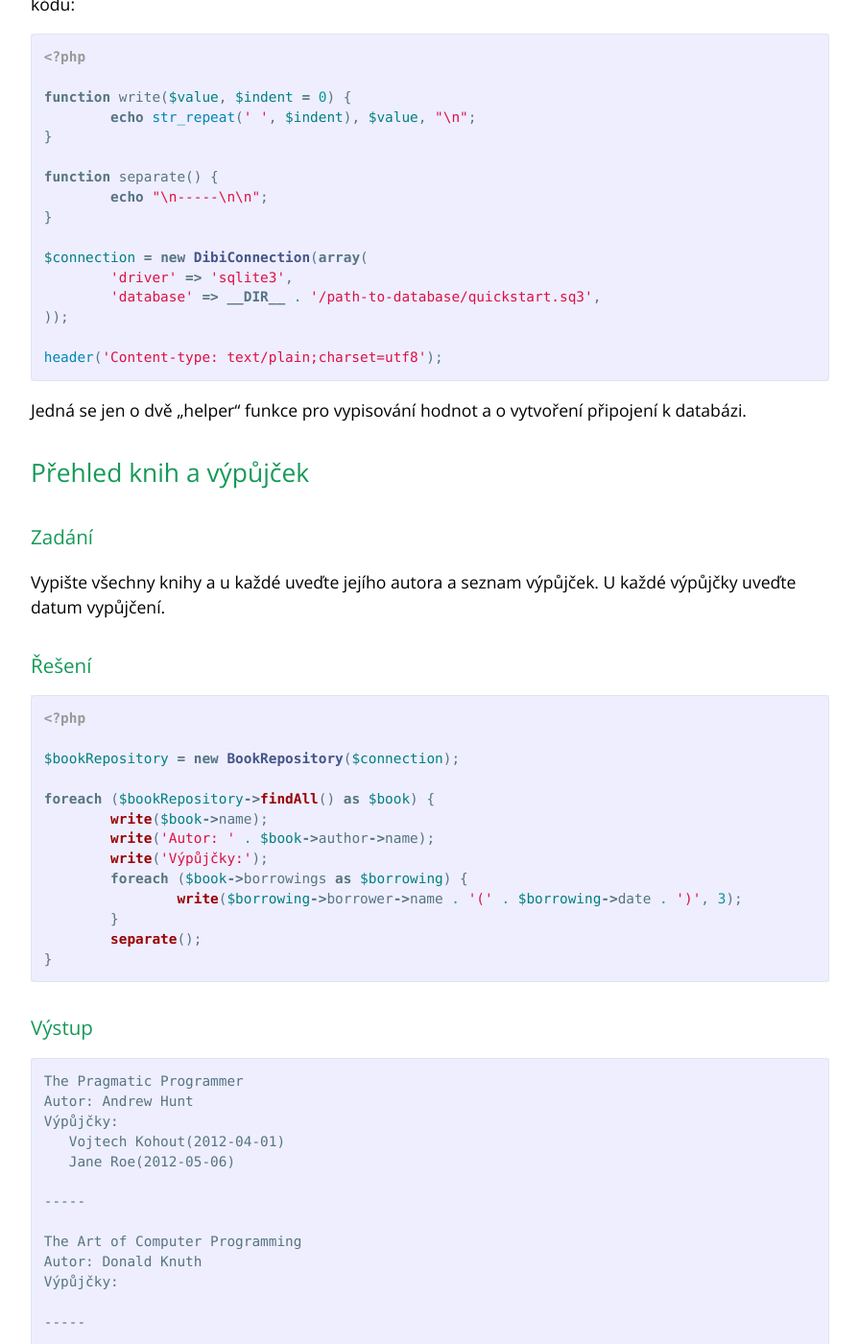
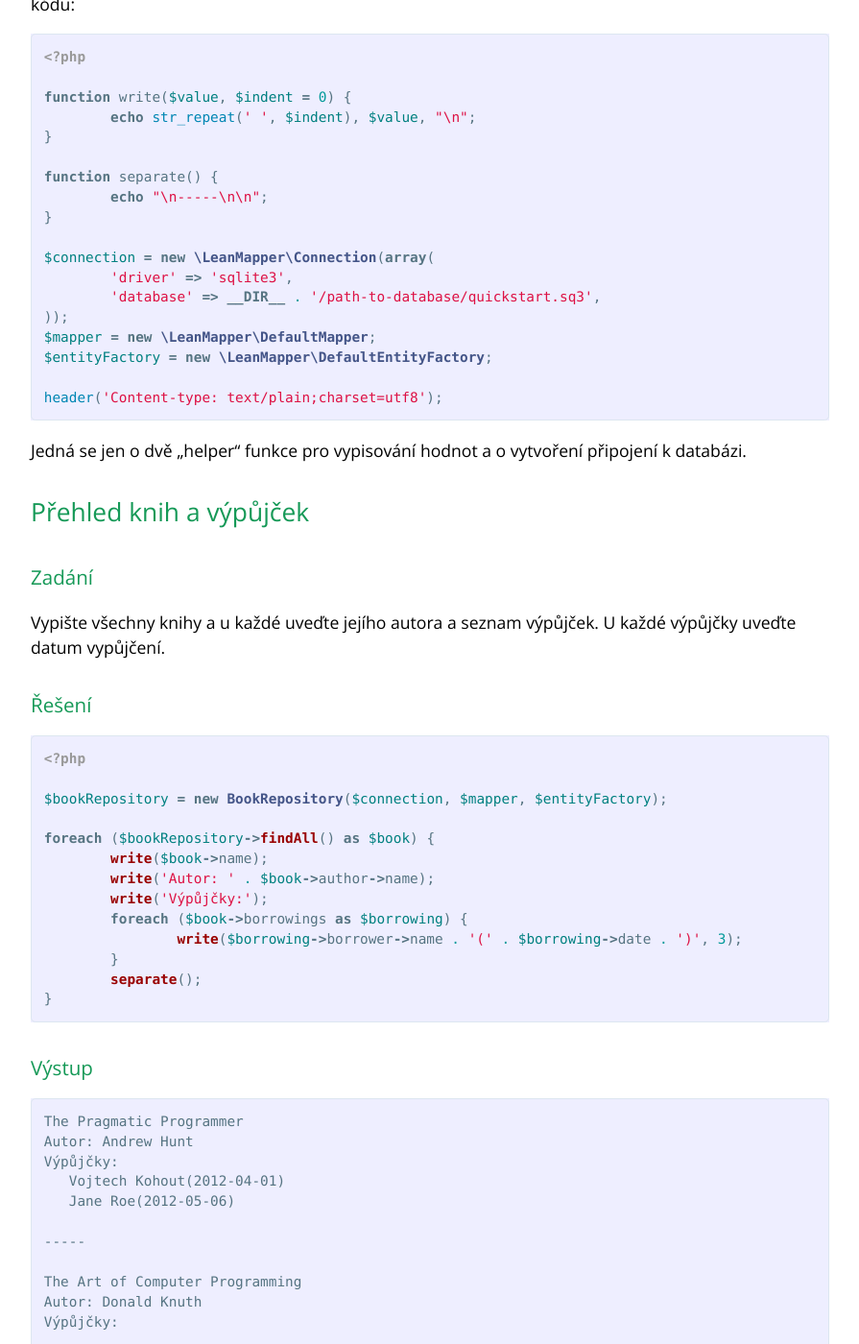
Before and after one commit to LeanMapper/LeanMapper.github.io, a Jekyll site: the page built from cs/quick-start/kapitola-5.md, in a window 1280 px wide and 1400 px high, scrolled down 765 px. Shown: the whole window at 96% size, without its empty margins (192-1087 px from the left). Built offline with Jekyll 4.4.1, drawn with Linux system fonts in a browser that asks for light colours; some of the changed text lies outside the part shown.

Commit message:
Quick start: updated

````diff
--- a/cs/quick-start/kapitola-5.md
+++ b/cs/quick-start/kapitola-5.md
@@ -24,10 +24,12 @@ function separate() {
 	echo "\n-----\n\n";
 }
 
-$connection = new DibiConnection(array(
+$connection = new \LeanMapper\Connection(array(
 	'driver' => 'sqlite3',
 	'database' => __DIR__ . '/path-to-database/quickstart.sq3',
 ));
+$mapper = new \LeanMapper\DefaultMapper;
+$entityFactory = new \LeanMapper\DefaultEntityFactory;
 
 header('Content-type: text/plain;charset=utf8');
 ```
@@ -47,7 +49,7 @@ Vypište všechny knihy a u každé uveďte jejího autora a seznam výpůjček.
 ``` php
 <?php
 
-$bookRepository = new BookRepository($connection);
+$bookRepository = new BookRepository($connection, $mapper, $entityFactory);
 
 foreach ($bookRepository->findAll() as $book) {
 	write($book->name);
@@ -123,7 +125,7 @@ Vypište všechny známé autory (respektive recenzenty) a u každého uveďte,
 ``` php
 <?php
 
-$authorRepository = new AuthorRepository($connection);
+$authorRepository = new AuthorRepository($connection, $mapper, $entityFactory);
 
 foreach ($authorRepository->findAll() as $author) {
 	write($author->name);
@@ -203,7 +205,7 @@ Vypište všechny známé autory (respektive recenzenty) a ke každému z nich v
 ``` php
 <?php
 
-$authorRepository = new AuthorRepository($connection);
+$authorRepository = new AuthorRepository($connection, $mapper, $entityFactory);
 
 foreach ($authorRepository->findAll() as $author) {
 	write($author->name);
````
Also changed, not shown: cs/quick-start/index.md (+1 -1 lines), cs/quick-start/kapitola-2.md (+2 -2 lines), cs/quick-start/kapitola-3.md (+6 -6 lines).
